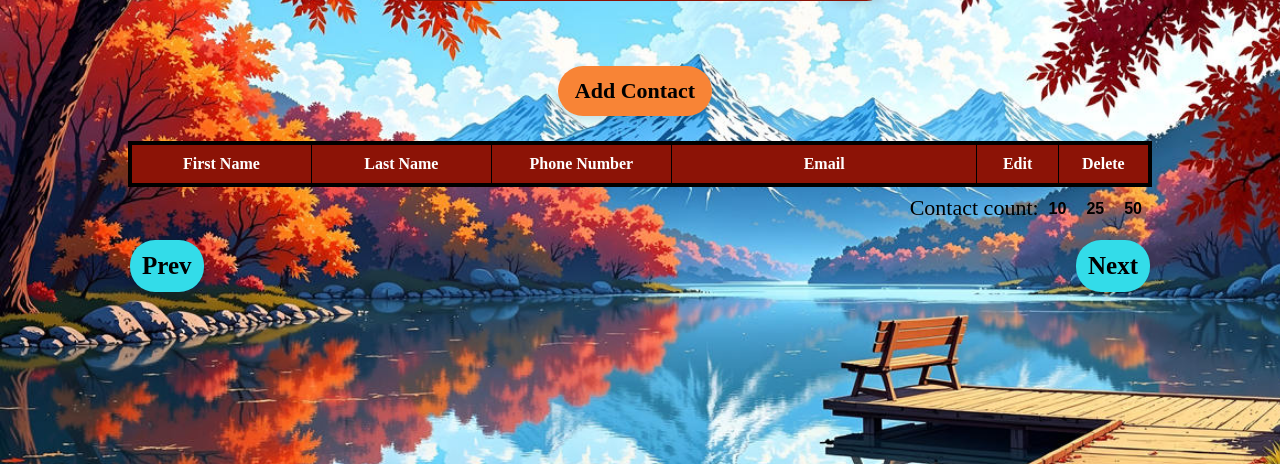
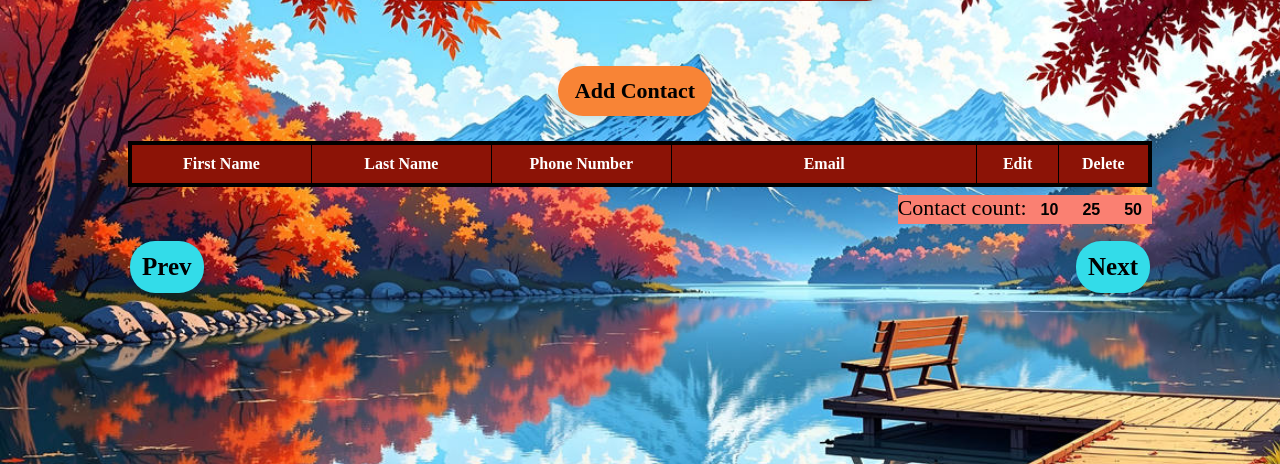
Before and after one commit to SadieNiBu/POOS-G23-SmallProject, a PHP site: page /contact.html in a window 1280 px wide. Shown: the part 196-660 px from the top of the page. Run offline with PHP 8.4, Linux system fonts and the light colour scheme; lists and menus that the app fills with data are empty; some web fonts are replaced.

Commit message:
Another fix to pagination display, some CSS edits
Attempt at the pagination display if no contacts exist.
Tried to add some CSS properties to the searchContactResult
as the text is difficult to see. Will ask for some assistance on
this aspect.

```diff
--- a/html/contact.html
+++ b/html/contact.html
@@ -222,6 +222,7 @@
     </table>
 
     <div id="paginationCountContainer">
+      <div id="paginationCountWrapper">
         <span id="paginationCountText">Contact count:</span>
 
         <button
@@ -246,6 +247,7 @@
           50
         </button>
       </div>
+    </div>
 
     <div id="paginationButtonContainer">
       <button type="button" id="previousButton" onclick="goPreviousPage()">
--- a/html/css/style.css
+++ b/html/css/style.css
@@ -390,6 +390,11 @@
     padding-right: 50px;
 }
 
+.addForm #contactSearchResult {
+  font-size: 18px;
+  background-color: salmon;
+}
+
 /* Add Contact Button */
 #addContact{
     margin: 25px 2px;
@@ -621,7 +626,7 @@
   display: none;
 }
 
-/* Pagination count buttons of the table */
+/* Pagination count button container of the table */
 #paginationCountContainer {
   display: flex;
   position: relative;
@@ -630,6 +635,10 @@
   bottom: -1%;
   margin: 0 auto;
   justify-content: flex-end;
+}
+
+#paginationCountWrapper {
+  background-color: salmon;
 }
 
 /* Text that notates the count of the pagination */
--- a/html/js/code.js
+++ b/html/js/code.js
@@ -436,6 +436,10 @@
 				{
 					document.getElementById("contactSearchResult").innerHTML = jsonObject.error;
 					clearTable();
+
+					paginationCountContainer.classList.add('hidden');
+					paginationButtonContainer.classList.add('hidden');
+
 				}
 
 				for( let i=0; i<jsonObject.results.length; i++ )
@@ -454,10 +458,6 @@
 				}
 
 				contacts = contactList;
-				if (contacts.length == 0) {
-					paginationCountContainer.classList.add('hidden');
-					paginationButtonContainer.classList.add('hidden');
-				}
 
 				paginateTable();
 			}
```
Lines whose indentation alone changed are shown as unchanged.
